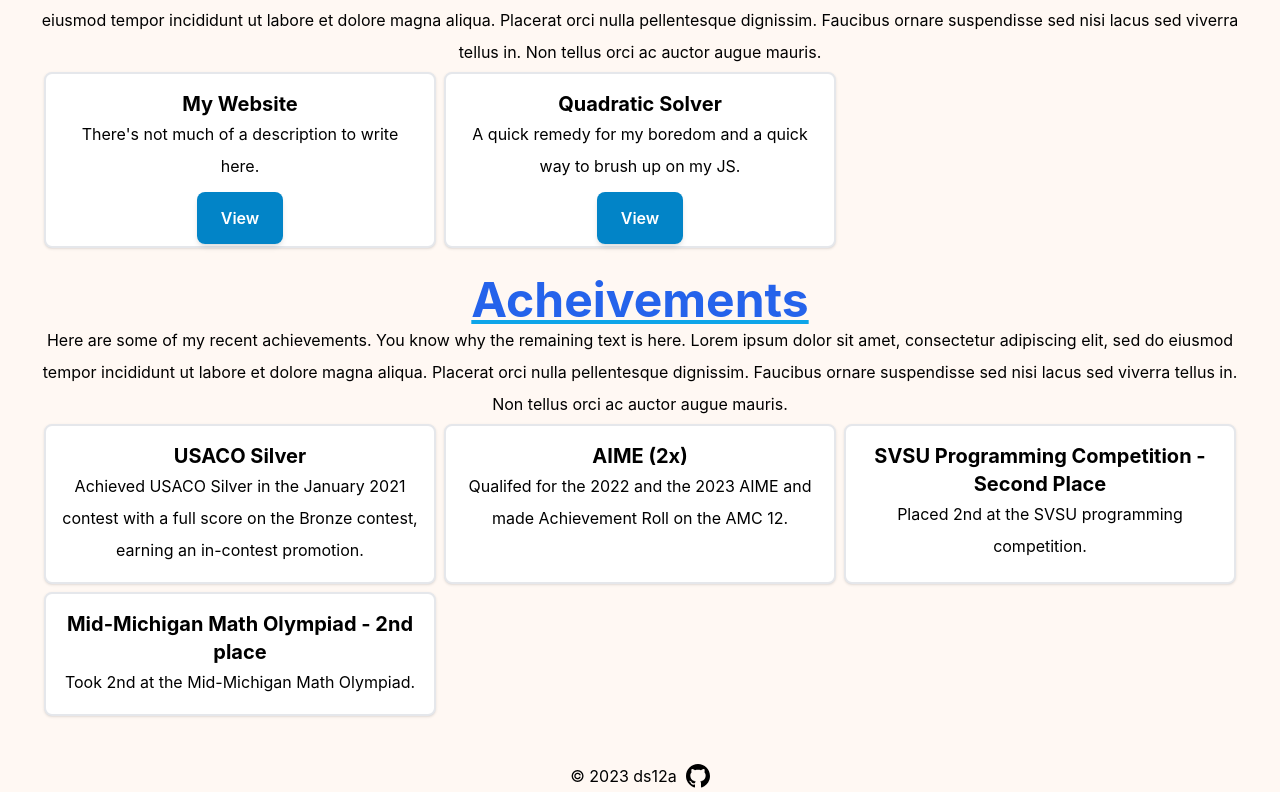
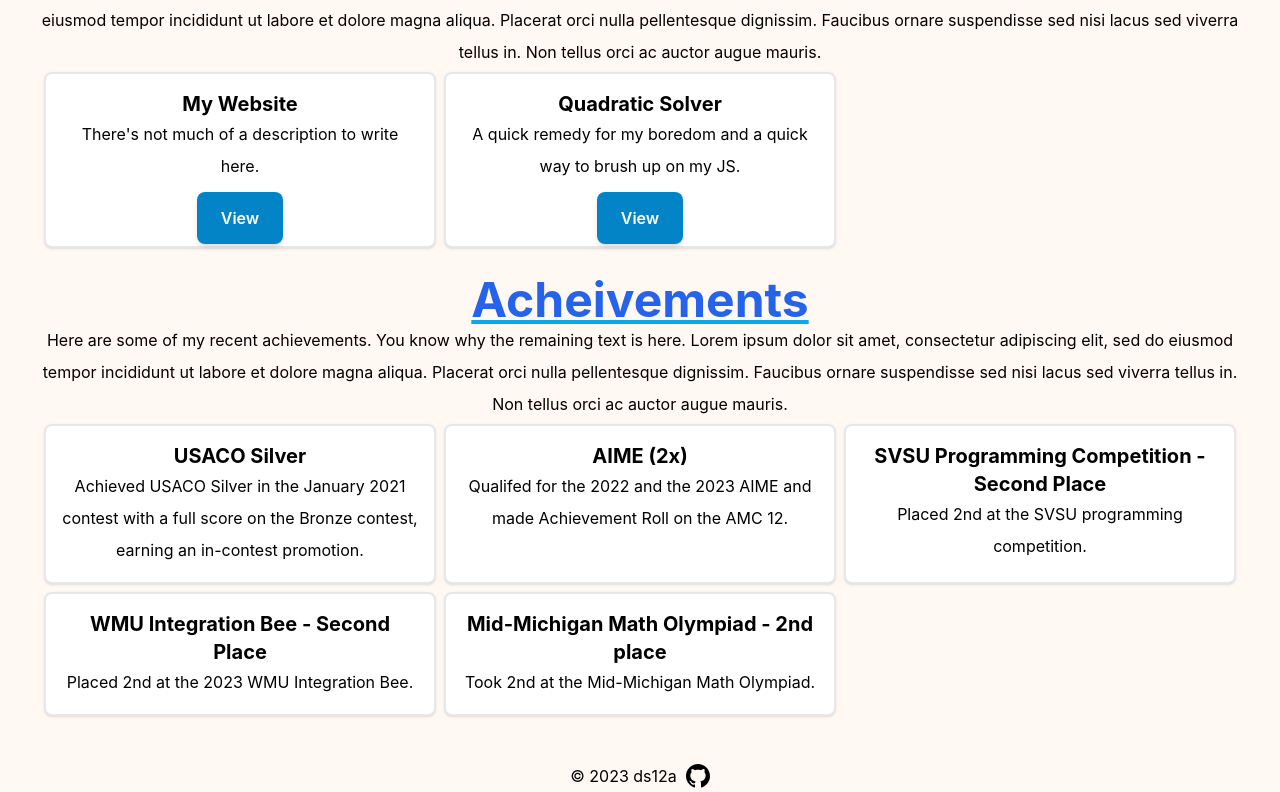
Before and after one commit to ds12a/ds12a.github.io, a React (Create React App) app in the folder ds12a/: page / in a window 1280 px wide. Shown: the part 2776-3568 px from the top of the page. Built offline with nearby package versions, Linux system fonts and the light colour scheme; the HTML template or start-up script is replaced by a standard one.

Commit message:
Add achievement

```diff
--- a/ds12a/src/data.js
+++ b/ds12a/src/data.js
@@ -35,6 +35,8 @@ const achievements = [
   {name : "USACO Silver", description : "Achieved USACO Silver in the January 2021 contest with a full score on the Bronze contest, earning an in-contest promotion."},
   {name : "AIME (2x)", description : "Qualifed for the 2022 and the 2023 AIME and made Achievement Roll on the AMC 12."},
   {name : "SVSU Programming Competition - Second Place", description : "Placed 2nd at the SVSU programming competition."},
+
+  {name : "WMU Integration Bee - Second Place", description : "Placed 2nd at the 2023 WMU Integration Bee."},
   {name : "Mid-Michigan Math Olympiad - 2nd place", description : "Took 2nd at the Mid-Michigan Math Olympiad."},
 ];
 
```
